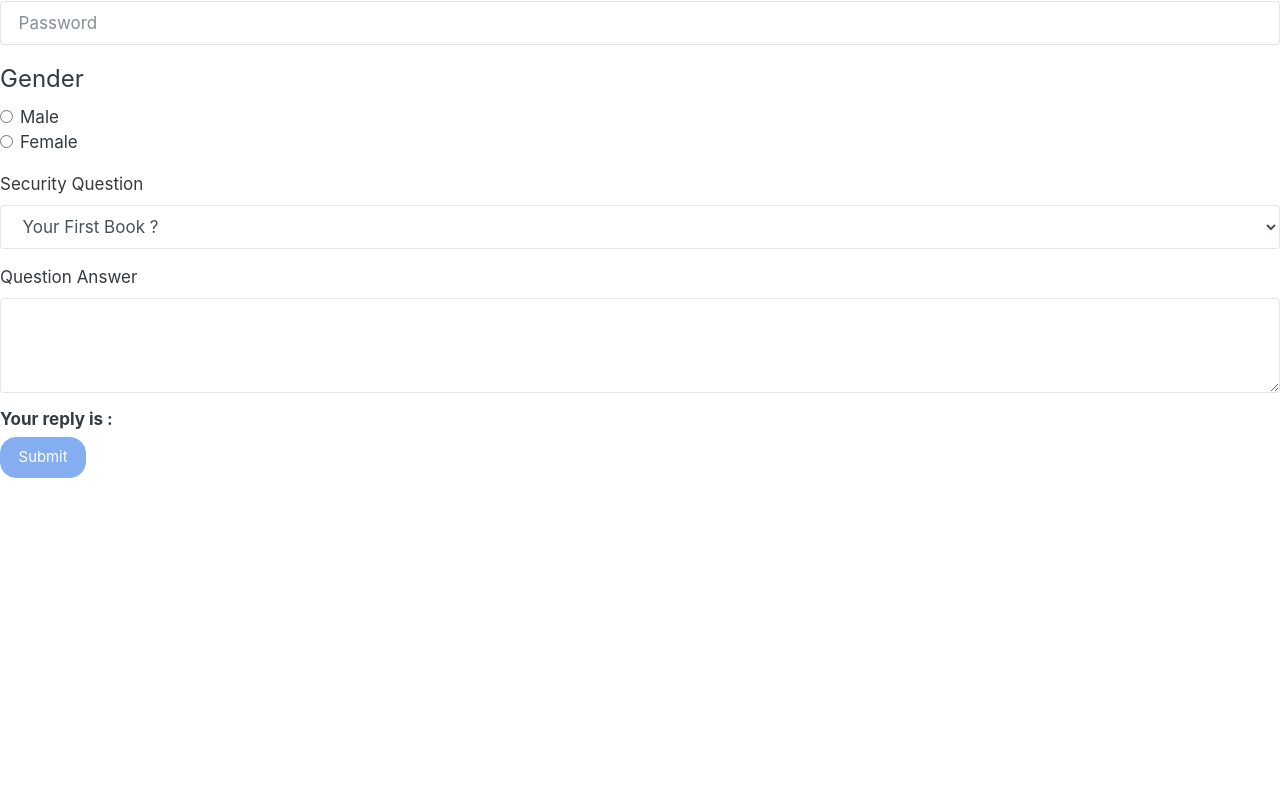
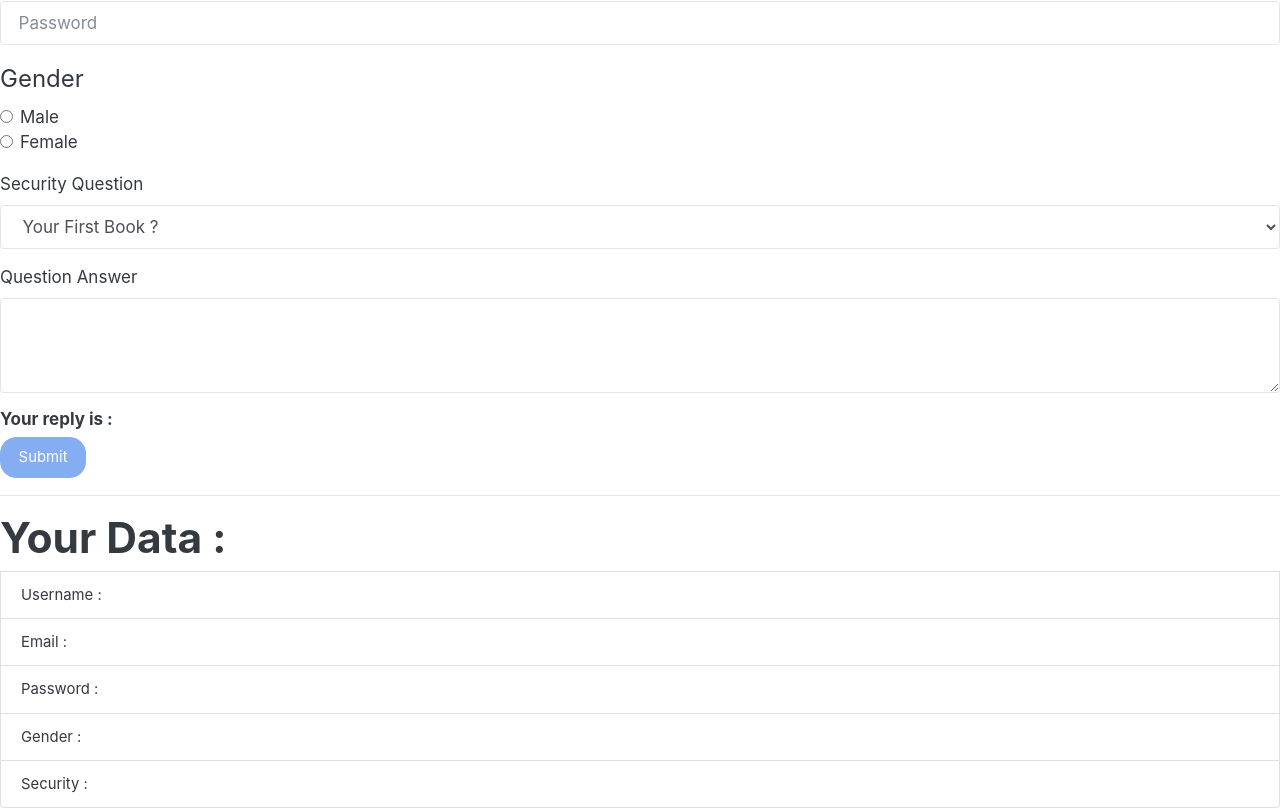
Before and after one commit to PranavSaiyan/angular-forms, an Angular app: page / in a window 1280 px wide. Shown: the part 283-1091 px from the top of the page. Before the commit the page ends 800 px from the top, so only its background shows below. Built offline with nearby package versions, Linux system fonts and the light colour scheme.

Commit message:
2 files modified

```diff
--- a/src/app/app.component.html
+++ b/src/app/app.component.html
@@ -41,3 +41,18 @@
     <button type="submit" class="btn btn-primary" [disabled]="f.form.status === 'INVALID' ? true : false">Submit</button>
   </fieldset>
 </form>
+<hr>
+<div class="list-group">
+  <h1>Your Data :</h1>
+  <a  class="list-group-item list-group-item-action">
+    Username : {{ formUser.name }}
+  </a>
+  <a  class="list-group-item list-group-item-action">Email : {{ formUser.email }}
+  </a>
+  <a  class="list-group-item list-group-item-action">Password : {{ formUser.password }}
+  </a>
+  <a  class="list-group-item list-group-item-action">Gender : {{ formUser.gender }}
+  </a>
+  <a  class="list-group-item list-group-item-action">Security : {{ formUser.answer }}
+  </a>
+</div>
--- a/src/app/app.component.ts
+++ b/src/app/app.component.ts
@@ -6,12 +6,20 @@ import { NgForm} from '@angular/forms';
   styleUrls: [ './app.component.css' ]
 })
 export class AppComponent  {
-  @ViewChild('f') submitForm: NgForm;
+  @ViewChild('f') submitForm;
   @ViewChild('mail') email;
   warn = false;
   answer = '';
   defaultoption = 'book';
   genders = ['Male','Female'];
+  formUser = {
+    name:'',
+    email:'',
+    password:'',
+    gender:'',
+    question:'',
+    answer:''
+  }
   suggestUsername() {
 //     this.submitForm.setValue({
 // Answer: "leo",
@@ -27,6 +35,18 @@ export class AppComponent  {
       });
   }
   onSubmit(){
+    this.formUser.name = this.submitForm.form.value.user;
+
+    this.formUser.email = this.submitForm.form.value.email;
+
+    this.formUser.gender = this.submitForm.form.value.gender;
+
+    this.formUser.password = this.submitForm.form.value.pass;
+
+    this.formUser.question = this.submitForm.form.value.list;
+
+    this.formUser.answer = this.submitForm.form.value.Answer;
+    console.log(this.formUser);
     console.log(this.submitForm);
     console.log(this.email);
   }
```
